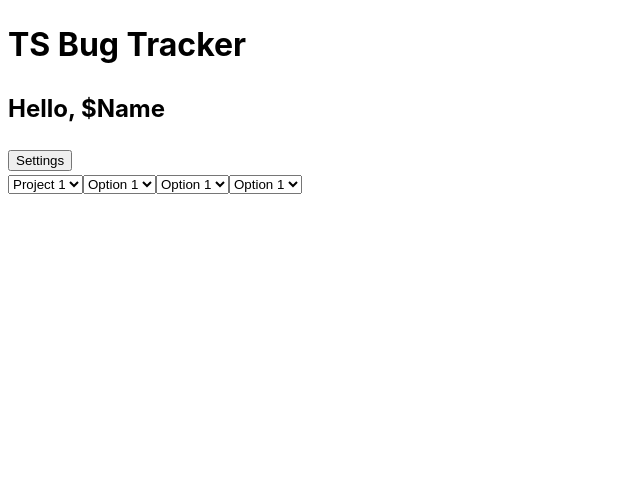
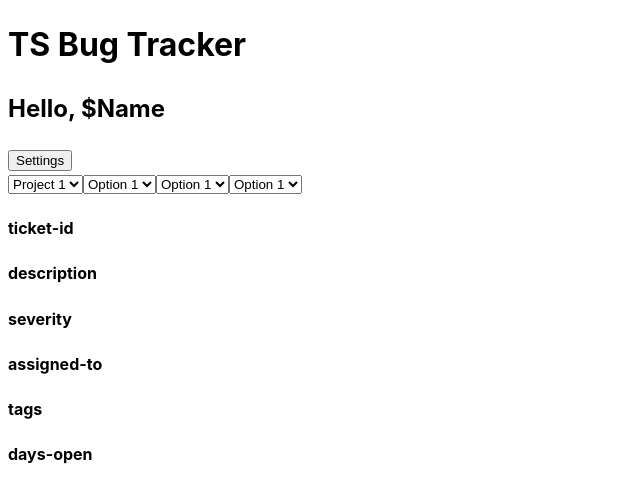
Before and after one commit to dwilliams304/ts-ticket-tracker, a React (Vite) app in the folder frontend/: page / in a window 1280 px wide. Shown: the top 502 px of the page, without its empty margins (0-640 px from the left). Built offline with nearby package versions, Linux system fonts and the light colour scheme.

Commit message:
Basic ticket page setup

```diff
--- a/frontend/src/main.tsx
+++ b/frontend/src/main.tsx
@@ -3,7 +3,7 @@ import ReactDOM from 'react-dom/client'
 import './index.css'
 
 import { Header } from './components/layout/Header'
-import FilterMenu from './components/layout/FilterMenu'
+import TicketList from './pages/TicketList'
 
 ReactDOM.createRoot(document.getElementById('root')!).render(
   <React.StrictMode>
@@ -16,7 +16,7 @@ function App() {
   return (
     <>
       <Header />
-      <FilterMenu />
+      <TicketList />
     </>
   )
 }
--- /dev/null
+++ b/frontend/src/pages/TicketList.tsx
@@ -0,0 +1,17 @@
+import FilterMenu from "../components/layout/FilterMenu";
+
+export default function TicketList(){
+    return(
+        <section className="tickets">
+            <FilterMenu />
+            <div className="ticket-head">
+                <h4>ticket-id</h4>
+                <h4>description</h4>
+                <h4>severity</h4>
+                <h4>assigned-to</h4>
+                <h4>tags</h4>
+                <h4>days-open</h4>
+            </div>
+        </section>
+    )
+}
```
Also changed, not shown: frontend/src/components/common/Ticket.tsx (added).
